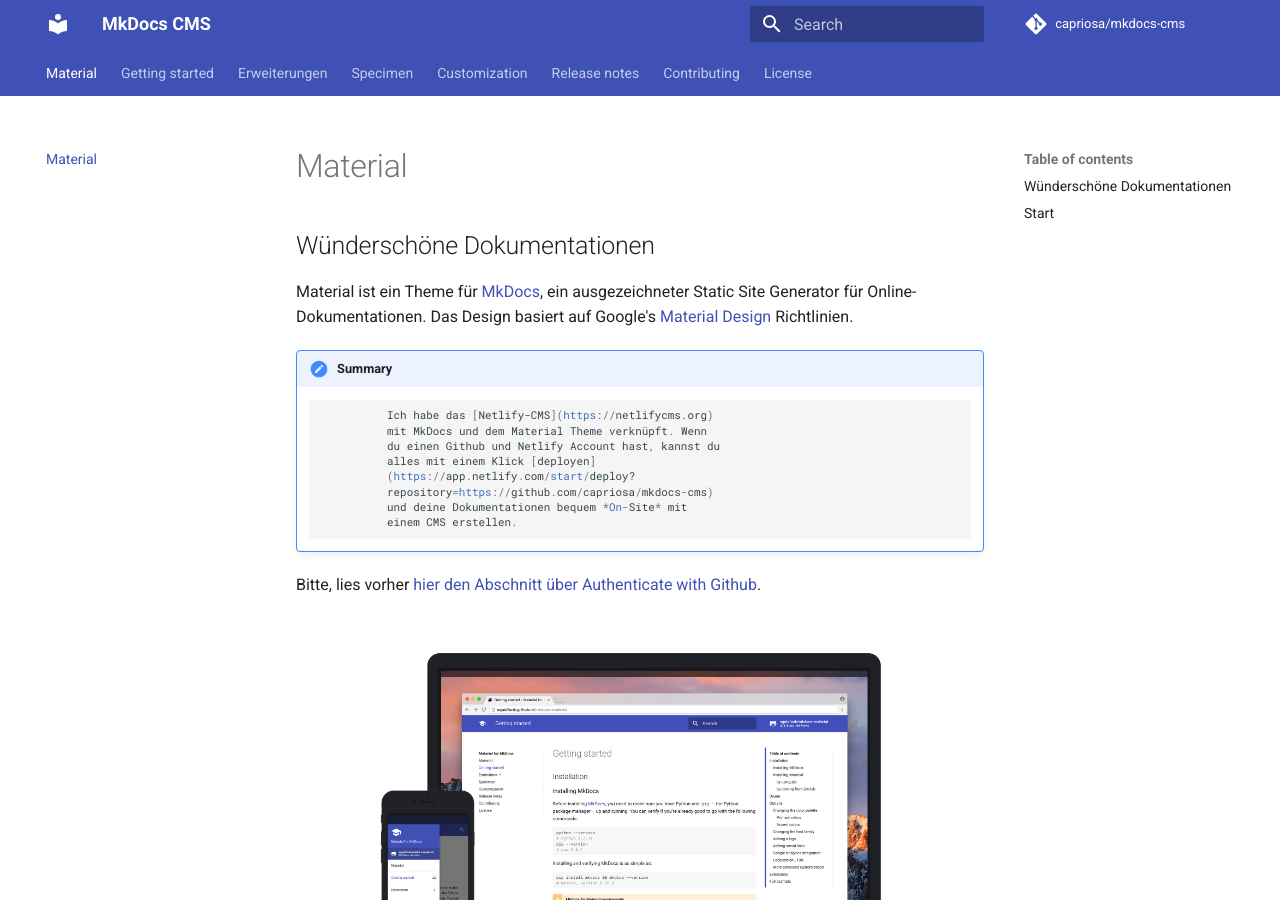
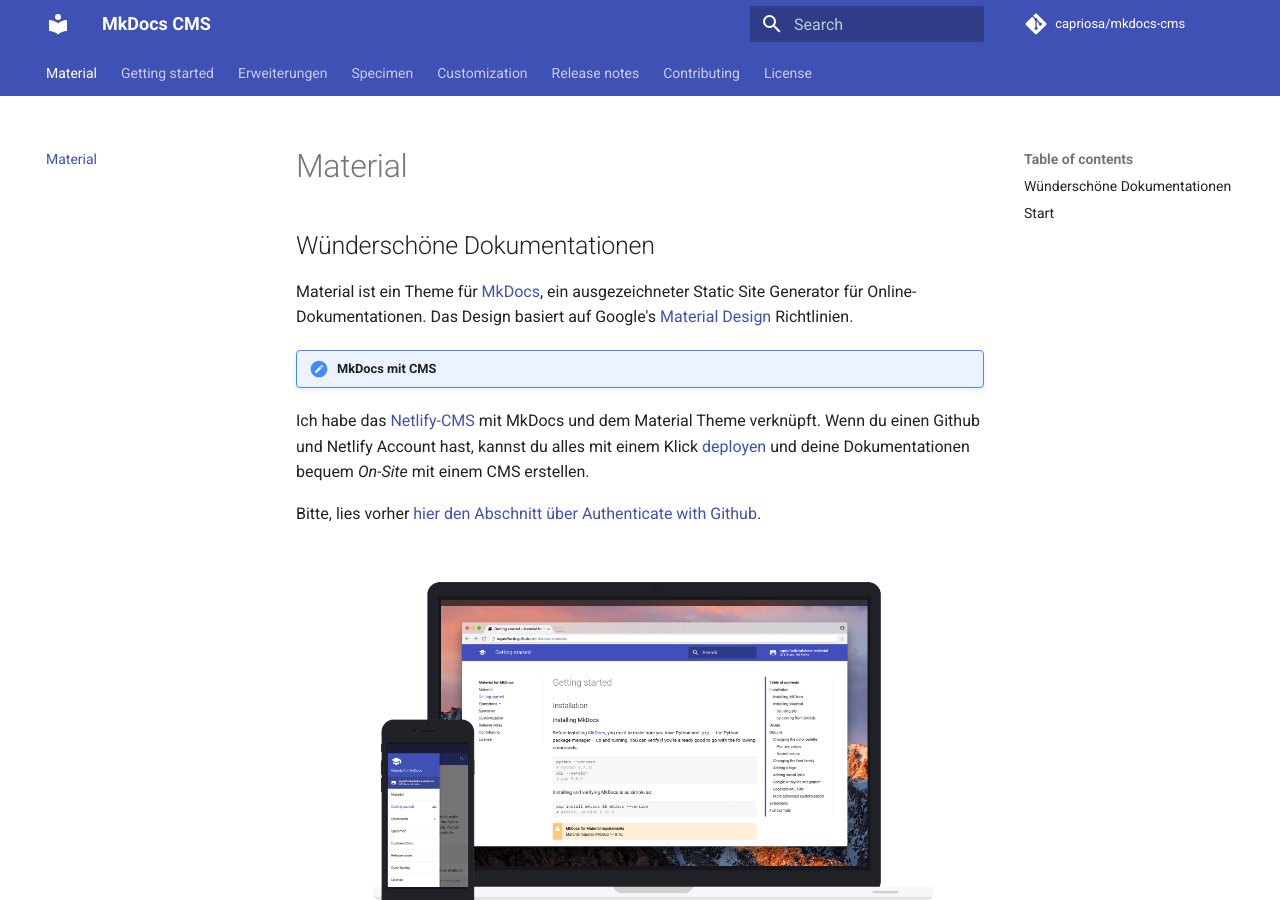
Before and after one commit to capriosa/mkdocs-cms, an MkDocs documentation site: the page built from docs/index.md, in a window 1280 px wide and 900 px high. Built offline with MkDocs 1.6.1 and Material for MkDocs 9.7.7, drawn with Linux system fonts in a browser that asks for light colours; comment, search, counter and statistics services are not loaded; old or Windows-style settings are respelled for this version of MkDocs.

Commit message:
Update Doc “index”

```diff
--- a/docs/index.md
+++ b/docs/index.md
@@ -7,16 +7,14 @@
 Material ist ein Theme für [MkDocs](http://www.mkdocs.org), ein ausgezeichneter Static Site Generator für Online-Dokumentationen. Das Design basiert auf Google's [Material Design](https://www.google.com/design/spec/material-design)
 Richtlinien.
 
-!!! summary MkDocs mit CMS
+!!! summary "MkDocs mit CMS"
 
-                  Ich habe das [Netlify-CMS](https://netlifycms.org)
-                  mit MkDocs und dem Material Theme verknüpft. Wenn
-                  du einen Github und Netlify Account hast, kannst du
-                  alles mit einem Klick [deployen]
-                  (https://app.netlify.com/start/deploy?
-                  repository=https://github.com/capriosa/mkdocs-cms)
-                  und deine Dokumentationen bequem *On-Site* mit
-                  einem CMS erstellen.
+Ich habe das [Netlify-CMS](https://netlifycms.org)
+mit MkDocs und dem Material Theme verknüpft. Wenn
+du einen Github und Netlify Account hast, kannst du
+alles mit einem Klick [deployen](https://app.netlify.com/start/deploy?
+repository=https://github.com/capriosa/mkdocs-cms)
+und deine Dokumentationen bequem *On-Site* mit einem CMS erstellen.
 
 Bitte, lies vorher [hier den Abschnitt über Authenticate with Github](https://www.netlifycms.org/docs/test-drive/).
 
```
